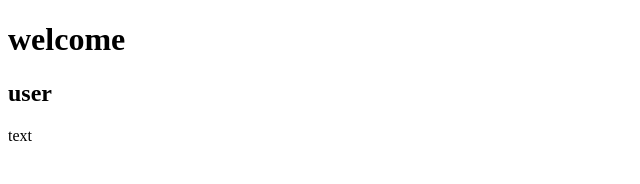
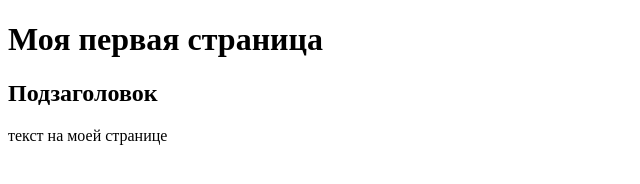
Before and after one commit to Daria-Vi/first, a plain HTML site: page index.html in a window 1280 px wide. Shown: the whole page, without its empty margins (0-640 px from the left). Drawn offline with Linux system fonts and the light colour scheme.

Commit message:
Update index.html

```diff
--- a/index.html
+++ b/index.html
@@ -7,8 +7,8 @@
     <title>Document</title>
 </head>
 <body>
-  <h1>welcome</h1>
-  <h2>user</h2>
-  <p>text</p>
+  <h1>Моя первая страница</h1>
+  <h2>Подзаголовок</h2>
+  <p>текст на моей странице</p>
 </body>
 </html>
```
